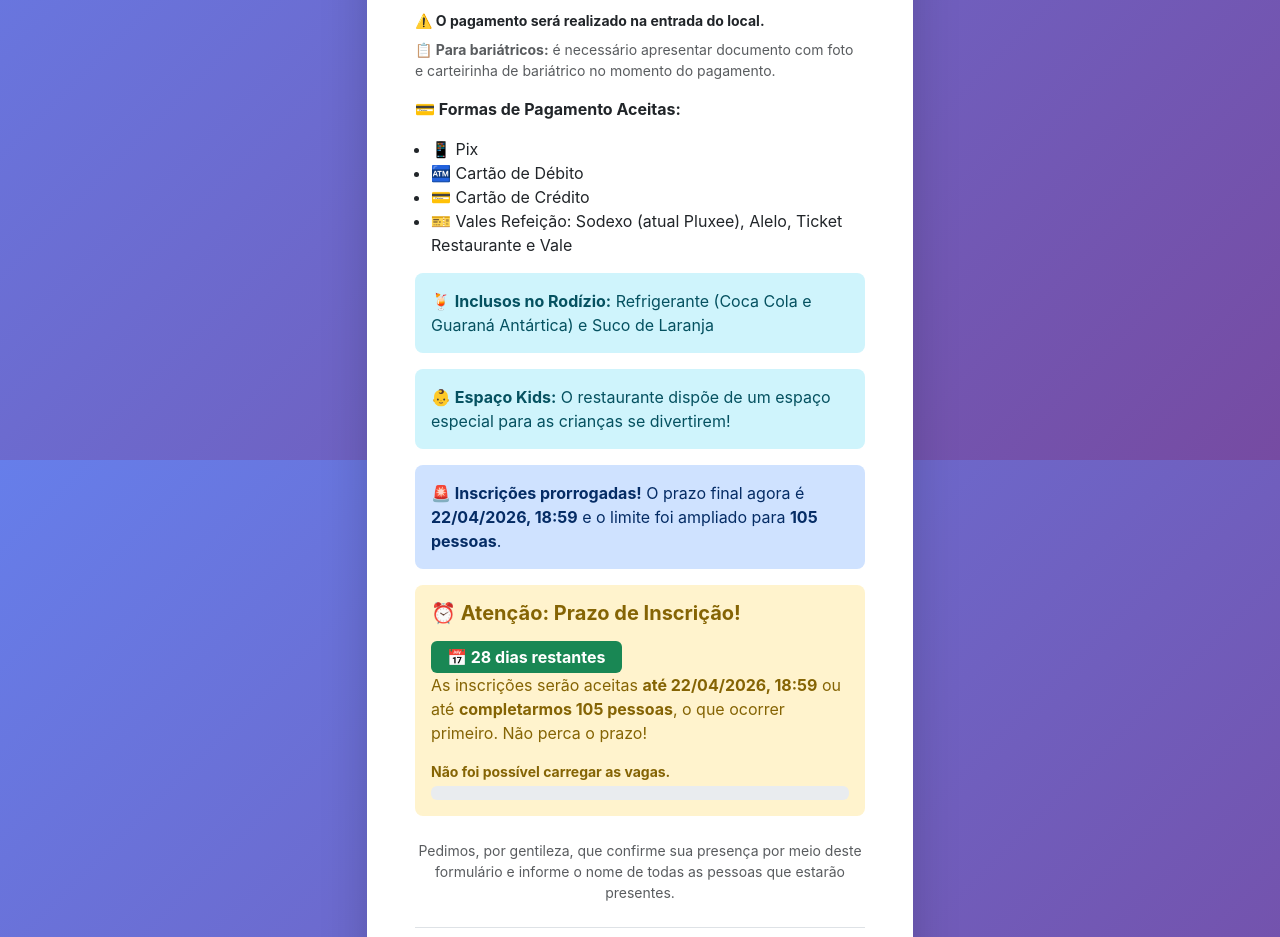
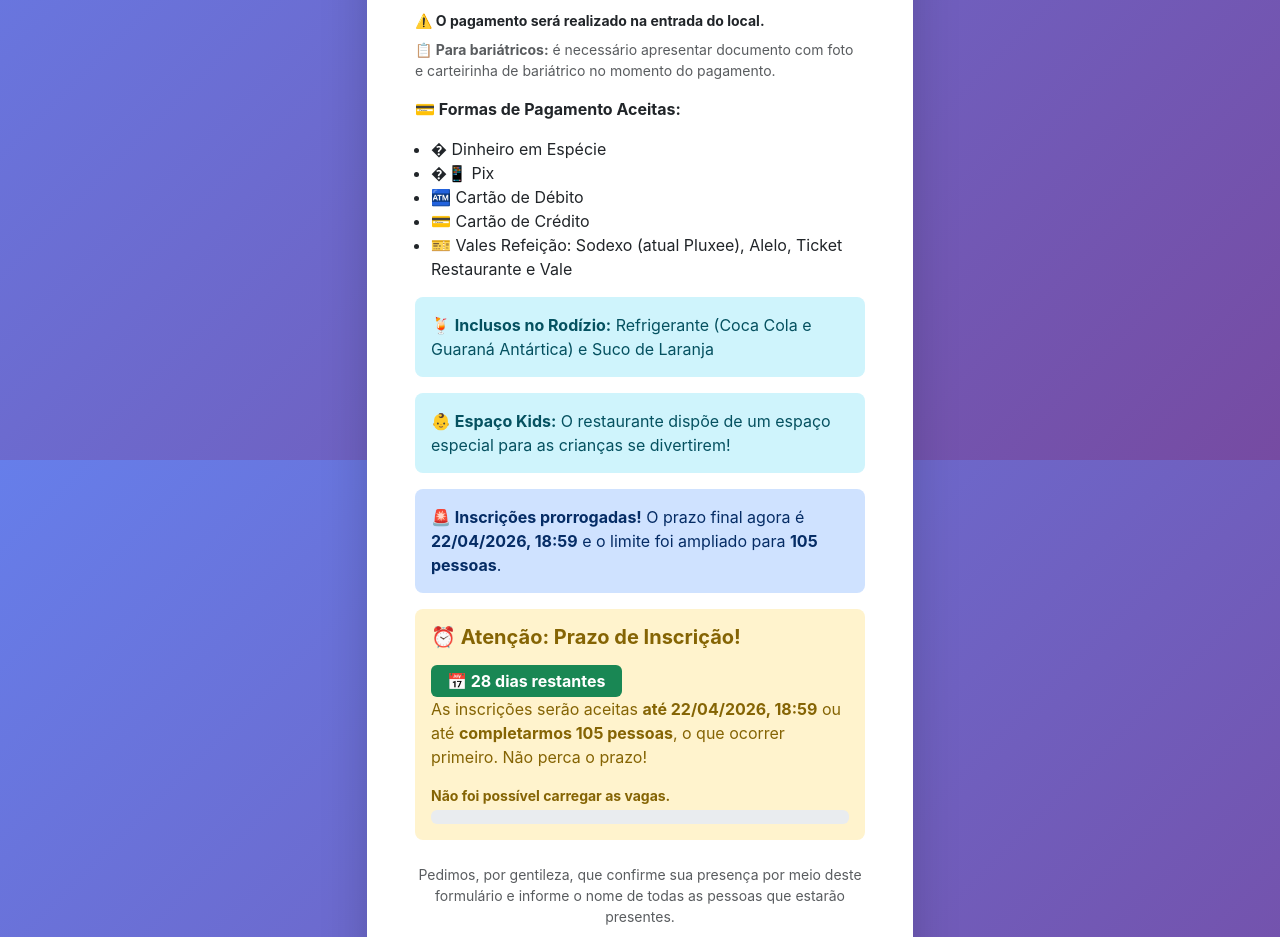
Before and after one commit to FernandoBSFernandes/ConvidadosCasamentoPage, a website: page index.html in a window 1280 px wide. Shown: the part 1140-2077 px from the top of the page. Drawn offline with nearby package versions, Linux system fonts and the light colour scheme; no server answers.

Commit message:
feat: adiciona dinheiro em espécie nas formas de pagamento aceitas

```diff
--- a/index.html
+++ b/index.html
@@ -89,7 +89,8 @@
                                 <p>
                                     <strong>💳 Formas de Pagamento Aceitas:</strong>
                                 <ul class="mt-2 ps-3">
-                                    <li>📱 Pix</li>
+                                    <li>� Dinheiro em Espécie</li>
+                                    <li>�📱 Pix</li>
                                     <li>🏧 Cartão de Débito</li>
                                     <li>💳 Cartão de Crédito</li>
                                      <li>🎫 Vales Refeição: Sodexo (atual Pluxee), Alelo, Ticket Restaurante e Vale</li>
```
